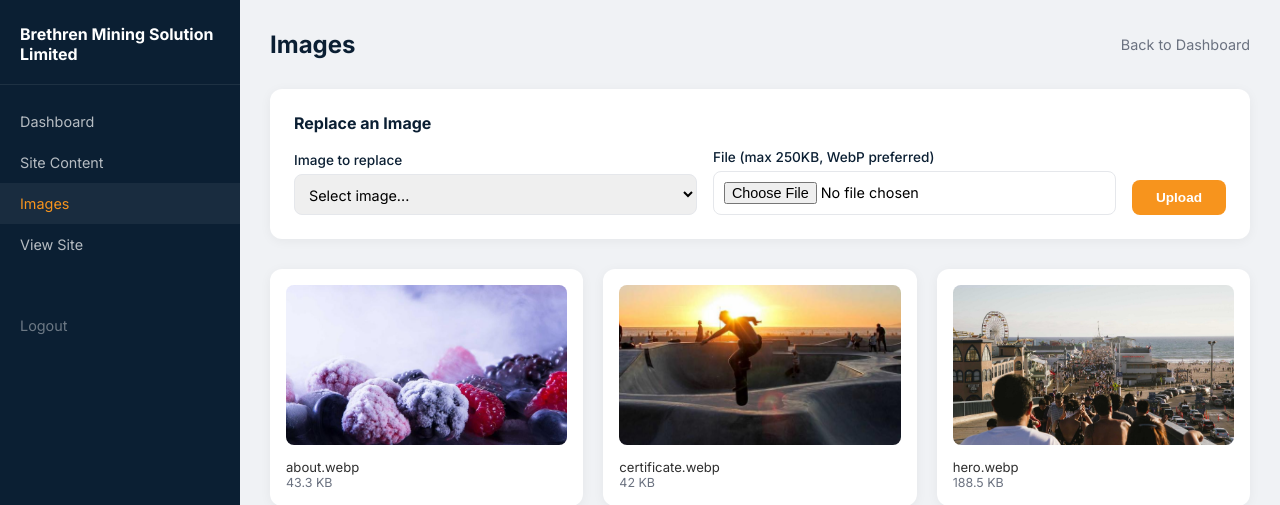
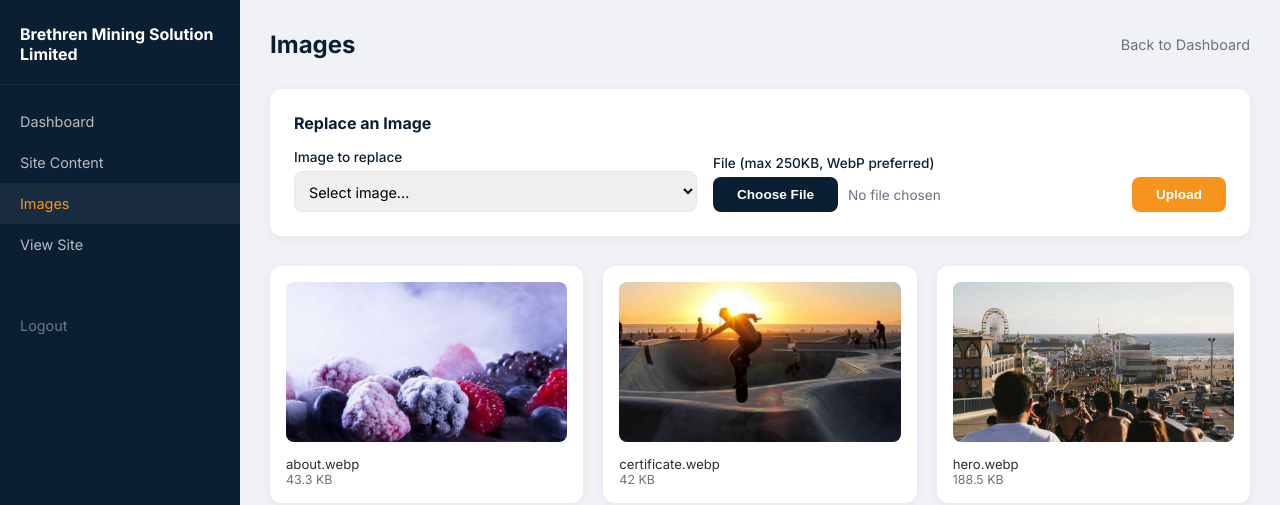
Before and after one commit to maxnatedev/BMSL, a PHP site: page /admin/images.php in a window 1280 px wide. Shown: the top 505 px of the page. Run offline with PHP 8.4, Linux system fonts and the light colour scheme; a user stored in the database is signed in; data comes from the database, SQL or seed files in the repository.

Commit message:
Fix file upload button - use styled button instead of native input

```diff
--- a/admin/images.php
+++ b/admin/images.php
@@ -71,6 +71,10 @@ $contentSections = $db->fetchAll('SELECT * FROM site_content ORDER BY id');
         .form-group select, .form-group input[type=file] { width: 100%; padding: 10px; border: 1.5px solid #e5e7eb; border-radius: 8px; font-family: inherit; font-size: 0.9rem; }
         .btn { padding: 10px 24px; background: #F7941D; color: #fff; border: none; border-radius: 8px; font-size: 0.85rem; font-weight: 600; cursor: pointer; }
         .btn:hover { background: #e08515; }
+        .file-input-wrap { display: flex; align-items: center; gap: 10px; }
+        .btn-file { background: #0B1F33; }
+        .btn-file:hover { background: #1a3a5c; }
+        .file-name { font-size: 0.85rem; color: #6B7280; }
     </style>
 </head>
 <body>
@@ -110,8 +114,17 @@ $contentSections = $db->fetchAll('SELECT * FROM site_content ORDER BY id');
                     </select>
                 </div>
                 <div class="form-group">
-                    <label for="image">File (max 250KB, WebP preferred)</label>
-                    <input type="file" name="image" id="image" accept="image/webp,image/jpeg,image/png" required>
+                    <label>File (max 250KB, WebP preferred)</label>
+                    <div class="file-input-wrap">
+                        <input type="file" name="image" id="image" accept="image/webp,image/jpeg,image/png" required hidden>
+                        <button type="button" class="btn btn-file" onclick="document.getElementById('image').click()">Choose File</button>
+                        <span class="file-name" id="fileName">No file chosen</span>
+                    </div>
+                    <script>
+                    document.getElementById('image').addEventListener('change', function() {
+                        document.getElementById('fileName').textContent = this.files[0] ? this.files[0].name : 'No file chosen';
+                    });
+                    </script>
                 </div>
                 <button type="submit" class="btn">Upload</button>
             </div>
```
